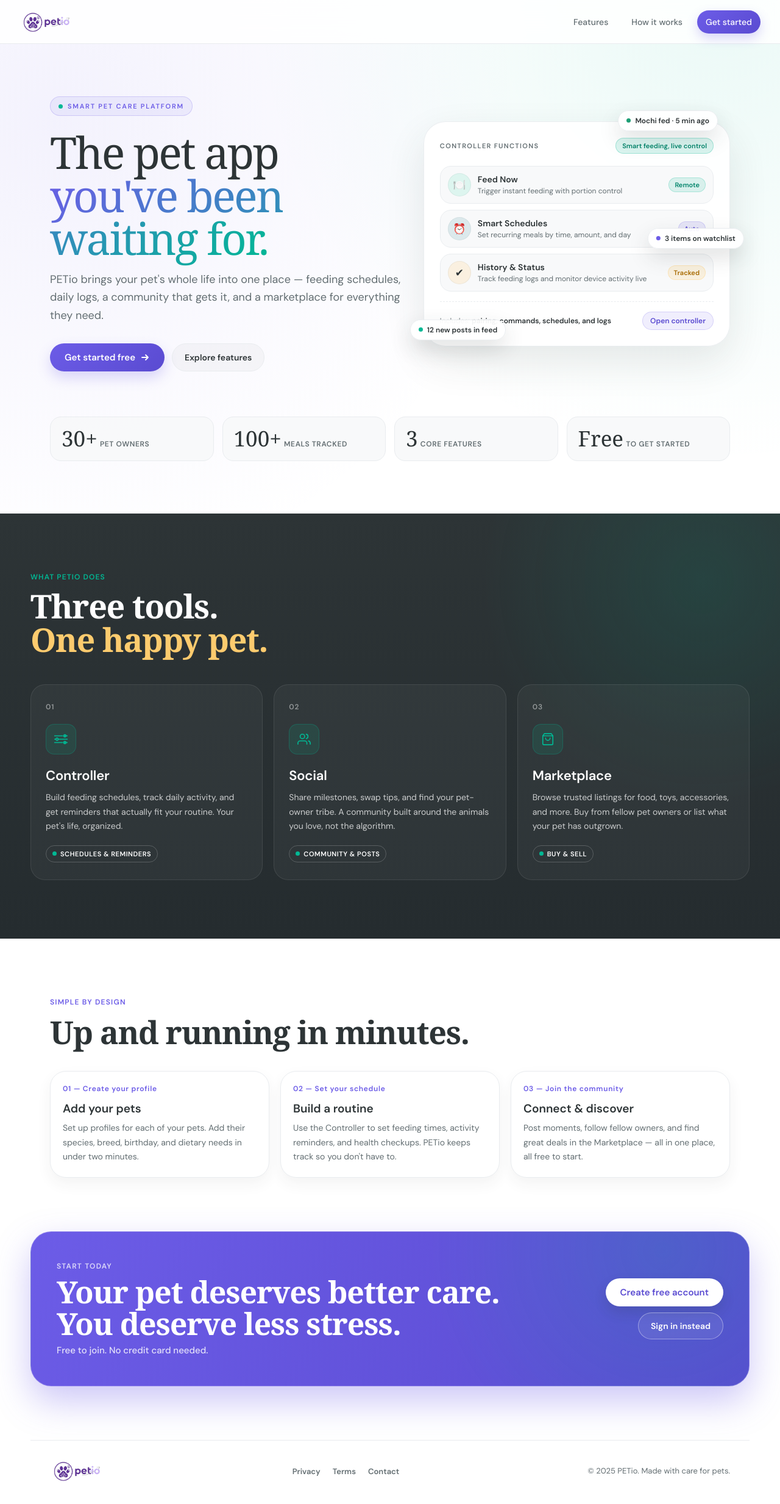
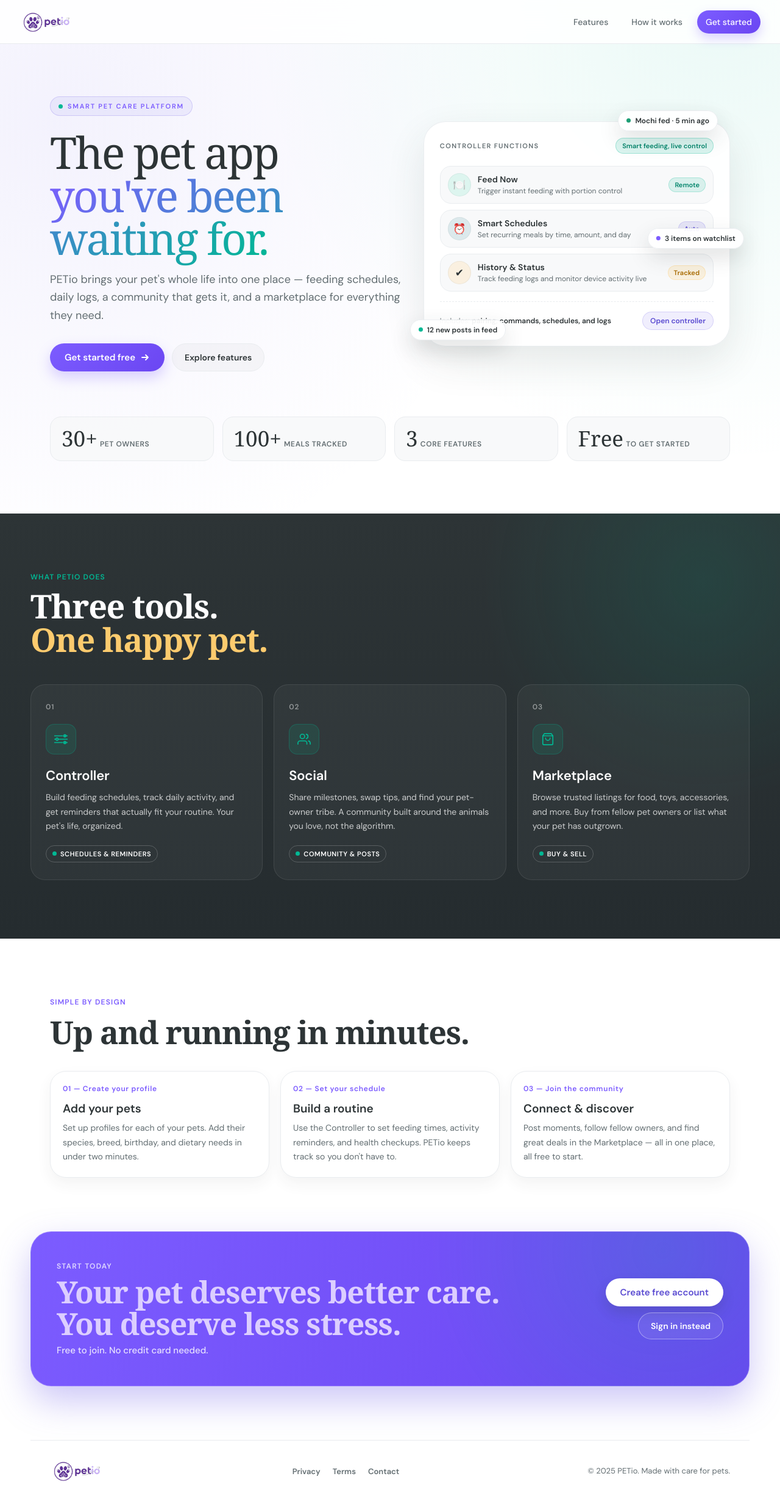
Before and after one commit to kleocayrel821/PETio, a Django app: template templates/landing.html in a window 1280 px wide. Shown: the whole page at 61% size. Run offline with Django 5.2, Linux system fonts and the light colour scheme; the template is opened without the code that fills it, so the values that code supplies are empty; some web fonts are replaced.

Commit message:
updated button color in landing

```diff
--- a/templates/landing.html
+++ b/templates/landing.html
@@ -13,7 +13,9 @@
 
   :root {
     --c-purple-dark: #2D3436;
-    --c-purple-mid: #6C5CE7;
+    --c-purple-mid: #7C5CFF;
+    --c-purple-deep: #6B46F2;
+    --c-purple-soft: #DCCEFF;
     --c-teal: #00B894;
     --c-mint: #F8F9FA;
     --c-white: #FFFFFF;
@@ -73,8 +75,8 @@
   .nav-links a:hover { color: var(--c-purple-dark); background: rgba(108, 92, 231, 0.08); }
   .nav-cta {
     color: #fff !important;
-    background: linear-gradient(135deg, var(--c-purple-mid), #5A4BD1) !important;
-    box-shadow: 0 8px 18px rgba(108, 92, 231, 0.25);
+    background: linear-gradient(135deg, var(--c-purple-mid), var(--c-purple-deep)) !important;
+    box-shadow: 0 8px 18px rgba(124, 92, 255, 0.28);
   }
   .nav-cta:hover { transform: translateY(-1px); filter: brightness(1.03); }
 
@@ -130,9 +132,9 @@
     font-size: 15px; font-weight: 700;
     text-decoration: none;
     color: #fff;
-    background: linear-gradient(140deg, var(--c-purple-mid), #5A4BD1);
+    background: linear-gradient(140deg, var(--c-purple-mid), var(--c-purple-deep));
     border: none;
-    box-shadow: 0 10px 22px rgba(108, 92, 231, 0.24);
+    box-shadow: 0 10px 22px rgba(124, 92, 255, 0.28);
     transition: .2s ease;
   }
   .btn-primary:hover, .btn-dark:hover { transform: translateY(-2px); filter: brightness(1.05); }
@@ -404,7 +406,7 @@
     padding: 48px 42px;
     background:
       radial-gradient(circle at 88% 12%, rgba(0, 184, 148, 0.16), transparent 36%),
-      linear-gradient(120deg, #6C5CE7 0%, #5A4BD1 100%);
+      linear-gradient(120deg, var(--c-purple-mid) 0%, var(--c-purple-deep) 100%);
     border: 1px solid rgba(255,255,255,0.22);
     box-shadow: 0 24px 58px rgba(108, 92, 231, 0.35);
   }
@@ -418,7 +420,7 @@
   }
   .cta-headline {
     margin-bottom: 8px;
-    color: #fff;
+    color: var(--c-purple-soft);
     font-family: 'Instrument Serif', Georgia, serif;
     font-size: clamp(34px, 4vw, 50px);
     line-height: 1.04;
```
